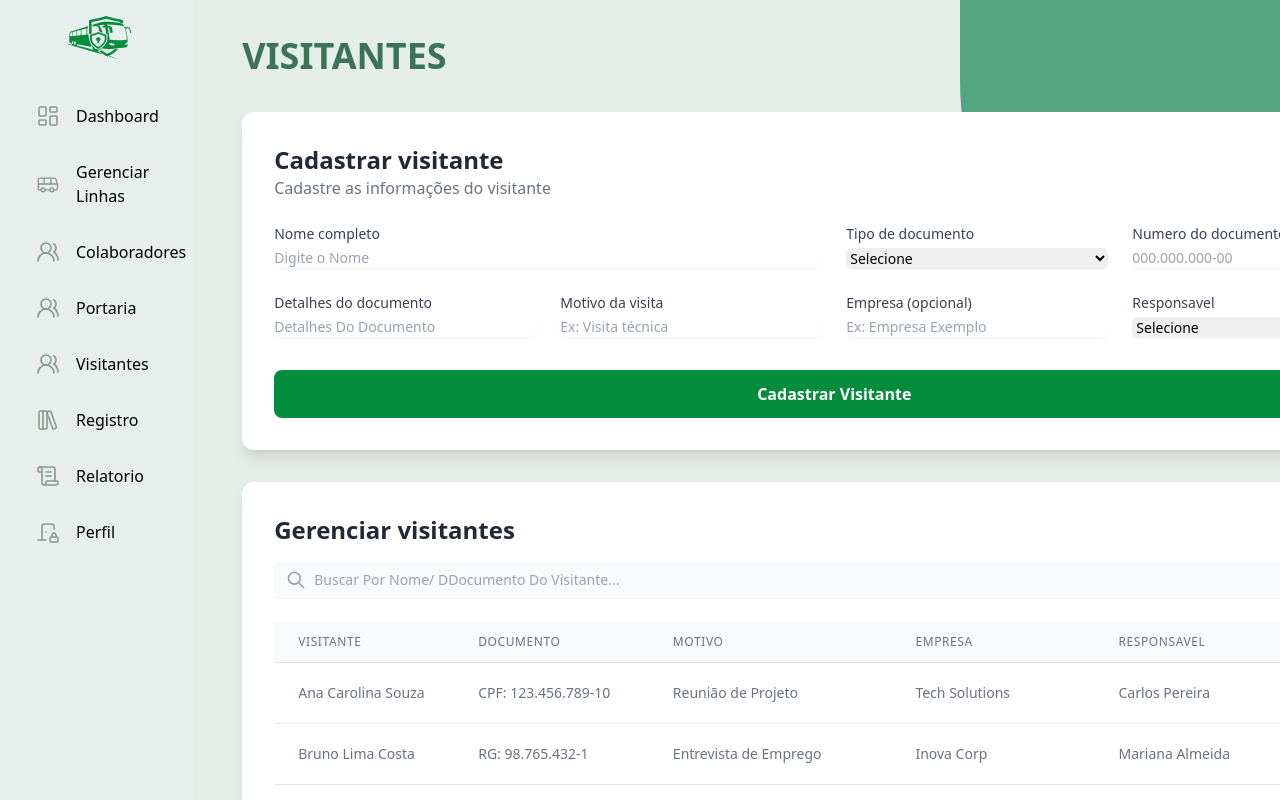
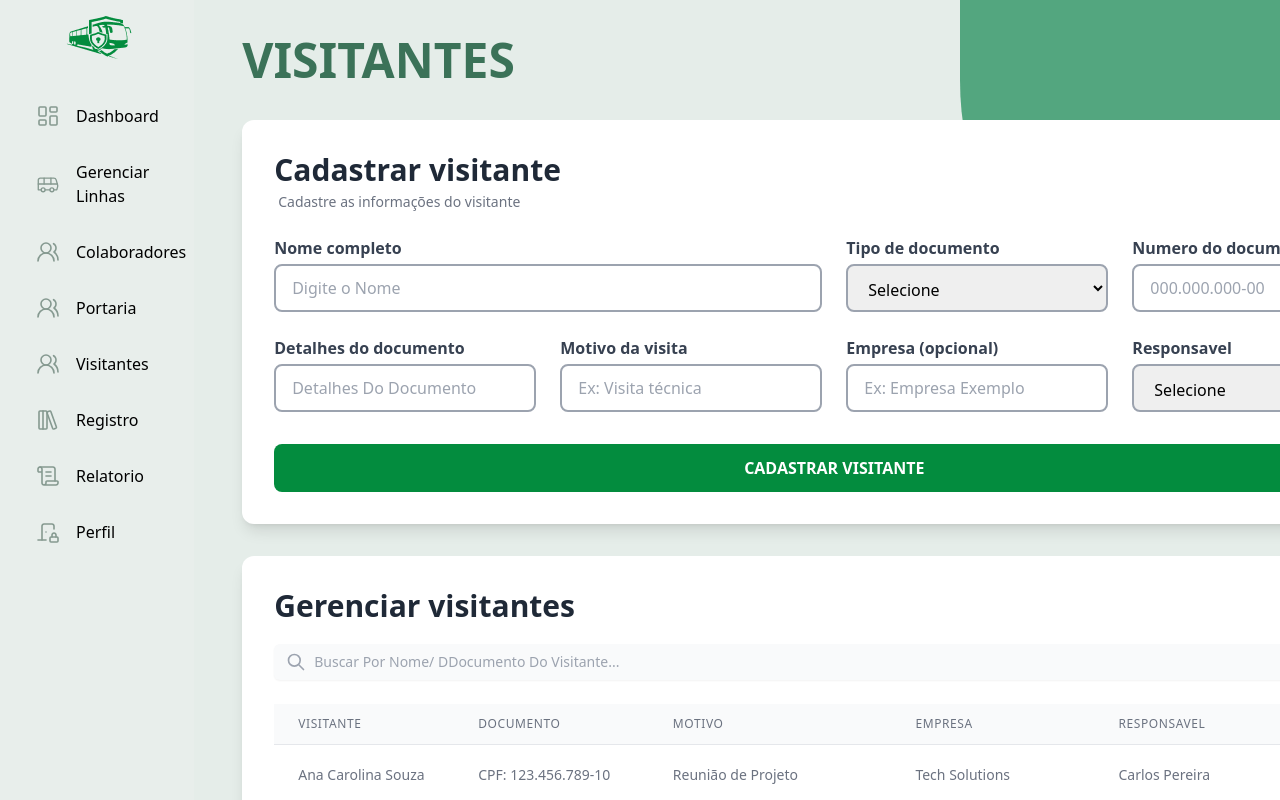
Before and after one commit to Marilia84/Gestao-de-Acesso, a React (Vite) app: page /visitantes in a window 1280 px wide. Shown: the top 800 px of the page. Built offline with nearby package versions, Linux system fonts and the light colour scheme; sample sign-in values are in the browser's storage.

Commit message:
falta implementar o back end na pagina visitantes

```diff
--- a/src/pages/Visitantes.jsx
+++ b/src/pages/Visitantes.jsx
@@ -141,16 +141,16 @@ const Visitantes = () => {
       {/* Conteúdo principal com z-index para ficar acima da forma */}
       <div className="relative mx-auto w-full px-8" style={{ zIndex: 1 }}>
         <header className="mb-9 mt-9">
-          <h1 className="text-4xl font-bold text-[#3B7258]">VISITANTES</h1>
+          <h1 className="text-5xl font-bold text-[#3B7258]">VISITANTES</h1>
         </header>
 
         <main>
           {/* Card de Cadastro de Visitante */}
           <div className="bg-white p-6 sm:p-8 rounded-xl shadow-lg mb-8">
-            <h2 className="text-2xl font-semibold text-gray-800">
+            <h2 className="text-3xl font-bold text-gray-800 mb-1">
               Cadastrar visitante
             </h2>
-            <p className="text-gray-500 mb-6">
+            <p className="text-sm text-gray-500 mb-6 ml-1">
               Cadastre as informações do visitante
             </p>
 
@@ -160,7 +160,7 @@ const Visitantes = () => {
                 <div className="lg:col-span-2">
                   <label
                     htmlFor="fullName"
-                    className="block text-sm font-medium text-gray-700"
+                    className="block text-2sm font-semibold text-gray-700"
                   >
                     Nome completo
                   </label>
@@ -168,7 +168,7 @@ const Visitantes = () => {
                     type="text"
                     id="fullName"
                     placeholder="Digite o Nome"
-                    className="mt-1 block w-full rounded-md border-gray-300 shadow-sm focus:border-[#36A293] focus:ring-[#36A293] sm:text-sm"
+                    className="mt-1 border-2 border-gray-400 rounded-lg px-4 py-3 w-full h-12 text-base"
                   />
                 </div>
 
@@ -176,13 +176,13 @@ const Visitantes = () => {
                 <div>
                   <label
                     htmlFor="docType"
-                    className="block text-sm font-medium text-gray-700"
+                    className="block text-2sm font-semibold text-gray-700"
                   >
                     Tipo de documento
                   </label>
                   <select
                     id="docType"
-                    className="mt-1 block w-full rounded-md border-gray-300 shadow-sm focus:border-[#36A293] focus:ring-[#36A293] sm:text-sm"
+                    className="mt-1 border-2 border-gray-400 rounded-lg px-4 py-3 w-full h-12 text-base"
                   >
                     <option>Selecione</option>
                     <option>CPF</option>
@@ -195,7 +195,7 @@ const Visitantes = () => {
                 <div>
                   <label
                     htmlFor="docNumber"
-                    className="block text-sm font-medium text-gray-700"
+                    className="block text-2sm font-semibold text-gray-700"
                   >
                     Numero do documento
                   </label>
@@ -203,7 +203,7 @@ const Visitantes = () => {
                     type="text"
                     id="docNumber"
                     placeholder="000.000.000-00"
-                    className="mt-1 block w-full rounded-md border-gray-300 shadow-sm focus:border-[#36A293] focus:ring-[#36A293] sm:text-sm"
+                    className="mt-1 border-2 border-gray-400 rounded-lg px-4 py-3 w-full h-12 text-base"
                   />
                 </div>
 
@@ -211,7 +211,7 @@ const Visitantes = () => {
                 <div className="lg:col-span-1">
                   <label
                     htmlFor="docDetails"
-                    className="block text-sm font-medium text-gray-700"
+                    className="block text-2sm font-semibold text-gray-700"
                   >
                     Detalhes do documento
                   </label>
@@ -219,7 +219,7 @@ const Visitantes = () => {
                     type="text"
                     id="docDetails"
                     placeholder="Detalhes Do Documento"
-                    className="mt-1 block w-full rounded-md border-gray-300 shadow-sm focus:border-[#36A293] focus:ring-[#36A293] sm:text-sm"
+                    className="mt-1 border-2 border-gray-400 rounded-lg px-4 py-3 w-full h-12 text-base"
                   />
                 </div>
 
@@ -227,7 +227,7 @@ const Visitantes = () => {
                 <div>
                   <label
                     htmlFor="visitReason"
-                    className="block text-sm font-medium text-gray-700"
+                    className="block text-2sm font-semibold text-gray-700"
                   >
                     Motivo da visita
                   </label>
@@ -235,7 +235,7 @@ const Visitantes = () => {
                     type="text"
                     id="visitReason"
                     placeholder="Ex: Visita técnica"
-                    className="mt-1 block w-full rounded-md border-gray-300 shadow-sm focus:border-[#36A293] focus:ring-[#36A293] sm:text-sm"
+                    className="mt-1 border-2 border-gray-400 rounded-lg px-4 py-3 w-full h-12 text-base"
                   />
                 </div>
 
@@ -243,7 +243,7 @@ const Visitantes = () => {
                 <div>
                   <label
                     htmlFor="company"
-                    className="block text-sm font-medium text-gray-700"
+                    className="block text-2sm font-semibold text-gray-700"
                   >
                     Empresa (opcional)
                   </label>
@@ -251,7 +251,7 @@ const Visitantes = () => {
                     type="text"
                     id="company"
                     placeholder="Ex: Empresa Exemplo"
-                    className="mt-1 block w-full rounded-md border-gray-300 shadow-sm focus:border-[#36A293] focus:ring-[#36A293] sm:text-sm"
+                    className="mt-1 border-2 border-gray-400 rounded-lg px-4 py-3 w-full h-12 text-base"
                   />
                 </div>
 
@@ -259,13 +259,13 @@ const Visitantes = () => {
                 <div>
                   <label
                     htmlFor="responsible"
-                    className="block text-sm font-medium text-gray-700"
+                    className="block text-2sm font-semibold text-gray-700"
                   >
                     Responsavel
                   </label>
                   <select
                     id="responsible"
-                    className="mt-1 block w-full rounded-md border-gray-300 shadow-sm focus:border-[#36A293] focus:ring-[#36A293] sm:text-sm"
+                    className="mt-1 border-2 border-gray-400 rounded-lg px-4 py-3 w-full h-12 text-base"
                   >
                     <option>Selecione</option>
                     <option>Gerson alguma coisa</option>
@@ -276,9 +276,9 @@ const Visitantes = () => {
               <div className="mt-8">
                 <button
                   type="submit"
-                  className="w-full bg-[#038C3E] text-white py-3 px-4 rounded-lg font-semibold hover:bg-[#036f4c] focus:outline-none focus:ring-2 focus:ring-offset-2 focus:ring-[#36A293] transition-colors"
+                  className="w-full bg-[#038C3E] text-white py-3 px-4 rounded-lg font-semibold text-2sm hover:bg-[#036f4c] focus:outline-none focus:ring-2 focus:ring-offset-2 focus:ring-[#36A293] transition-colors"
                 >
-                  Cadastrar Visitante
+                  CADASTRAR VISITANTE
                 </button>
               </div>
             </form>
@@ -286,7 +286,7 @@ const Visitantes = () => {
 
           {/* Card de Gerenciamento de Visitantes */}
           <div className="bg-white p-6 sm:p-8 rounded-xl shadow-lg">
-            <h2 className="text-2xl font-semibold text-gray-800 mb-4">
+            <h2 className="text-3xl font-bold text-gray-800 mb-5">
               Gerenciar visitantes
             </h2>
 
@@ -297,7 +297,7 @@ const Visitantes = () => {
               <input
                 type="text"
                 placeholder="Buscar Por Nome/ DDocumento Do Visitante..."
-                className="block w-full rounded-md border-gray-300 bg-gray-50 pl-10 shadow-sm focus:border-[#36A293] focus:ring-[#36A293] sm:text-sm py-2"
+                className="block w-full rounded-md border-gray-300 bg-gray-50 pl-10 shadow-sm focus:border-[#36A293] focus:ring-[#36A293] sm:text-sm py-2 mb-3"
                 value={searchTerm}
                 onChange={(e) => setSearchTerm(e.target.value)}
               />
```
